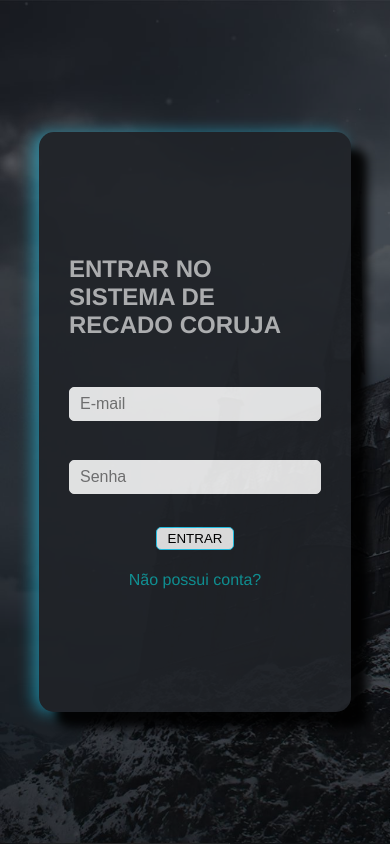
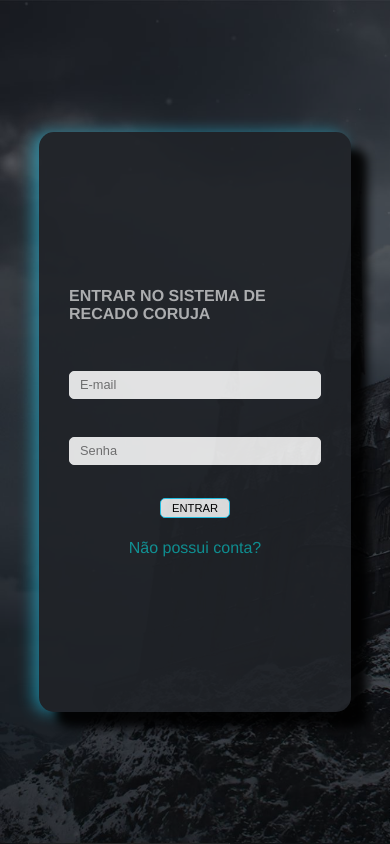
Before and after one commit to Leokfarah/Recado-Coruja, a plain HTML site: page Public/index.html in a window 390 px wide. Drawn offline with Linux system fonts and the light colour scheme.

Commit message:
add responsive fonts

```diff
--- a/Public/Assets/Css/index.css
+++ b/Public/Assets/Css/index.css
@@ -39,10 +39,10 @@ form {
 }
 
 #logar {
-    flex-shrink: 1;
     padding: 3px;
     margin-bottom: 13px;
-    width: 20vw;
+    width: 18vw;
+    font-size: clamp(0.7rem, 2vw, 1rem);
     border: solid 1px rgb(35, 205, 243);
     border-radius: 5px;
 }
@@ -58,7 +58,6 @@ form {
     transition: 0.2s ease-in-out;
     background: rgb(35, 205, 243);
 }
-
 
 .alertbox {
     position: fixed;
@@ -85,6 +84,7 @@ form {
 
 form>h2 {
     margin-bottom: 35px;
+    font-size: clamp(1rem, 2vw, 1.5rem);
 }
 
 form>a:link {
@@ -119,11 +119,10 @@ form>a:active {
 .form-control {
     display: block;
     line-height: 2em;
-    margin: 0;
     padding-left: 10px;
     margin-bottom: 20px;
     width: 100%;
-    font-size: medium;
+    font-size: clamp(0.8rem, 2vw, 1rem);
     border: 1px solid #f4f4f4;
     background-color: #f4f4f4;
     border-radius: 5px;
@@ -159,6 +158,6 @@ form>a:active {
     visibility: visible;
     z-index: 3;
     opacity: 1;
-    transform: translateY(-3.5vh);
+    transform: translateY(-4vh);
     transition: 0.8s ease-in-out transform;
 }
```
